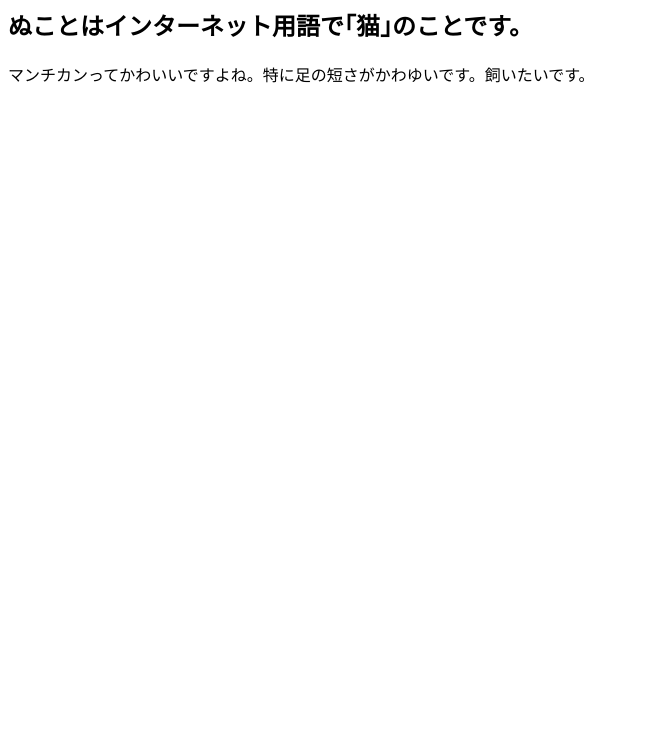
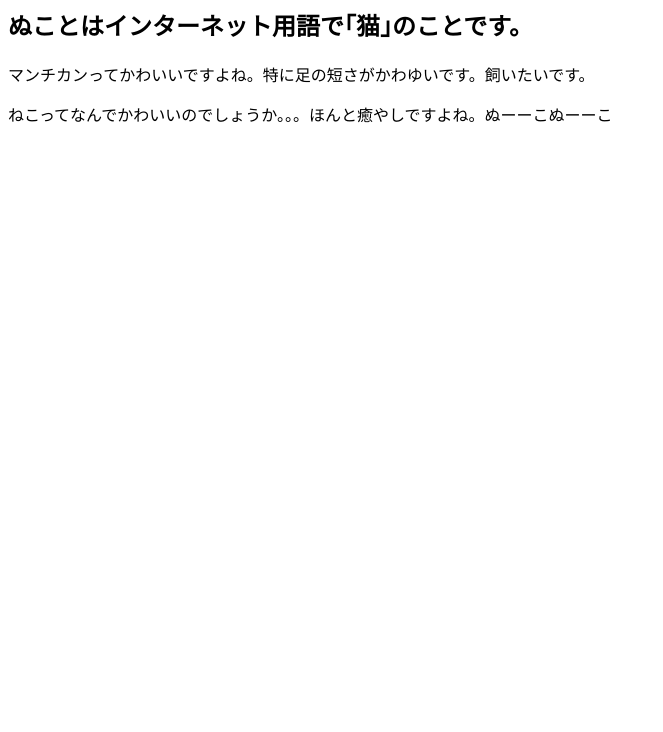
Before and after one commit to meraayumi/NUKO-meraayumi.github.io, a plain HTML site: page index.html in a window 1280 px wide. Shown: the part 68-800 px from the top of the page, without its empty margins (0-663 px from the left). Drawn offline with Linux system fonts and the light colour scheme.

Commit message:
Update index.html

```diff
--- a/index.html
+++ b/index.html
@@ -4,5 +4,6 @@
     <h1>ぬこのウェブサイト</h1>
     <h2>ぬことはインターネット用語で｢猫｣のことです。</h2>
     <p>マンチカンってかわいいですよね。特に足の短さがかわゆいです。飼いたいです。</p>
+    <p>ねこってなんでかわいいのでしょうか。。。ほんと癒やしですよね。ぬーーこぬーーこ</p>
   </body>
 </html>
```
